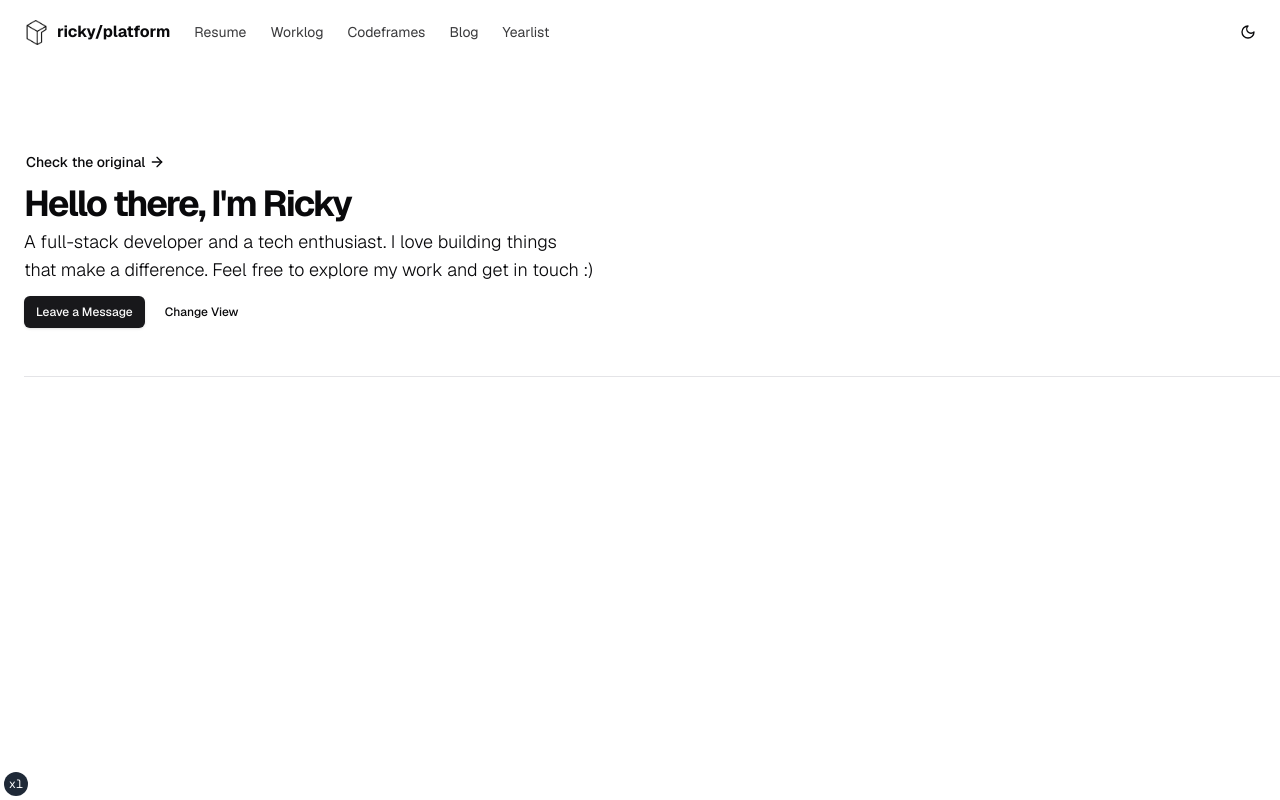
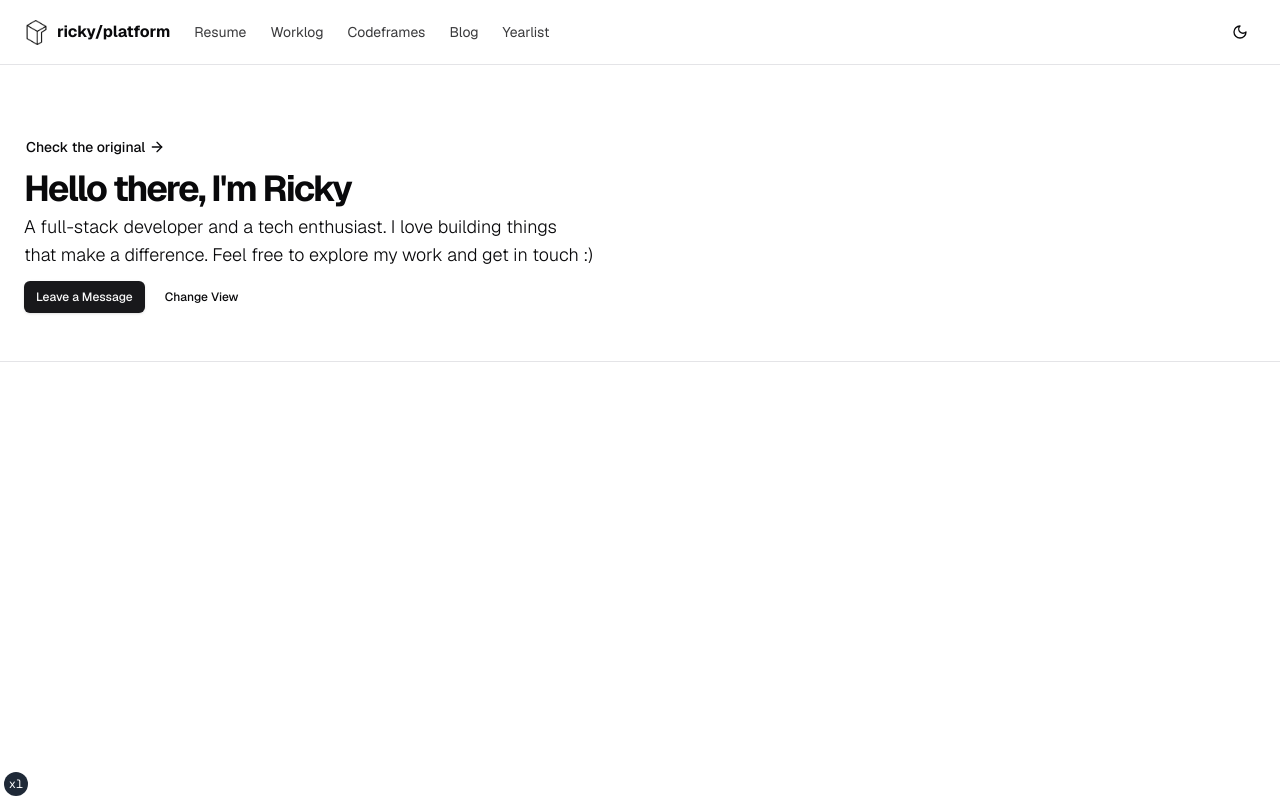
Before and after one commit to igloo-9/nihao-woshiricky, a Next.js app: page / in a window 1280 px wide. Built offline with nearby package versions, Linux system fonts and the light colour scheme.

Commit message:
refactor: borderize main nav and adjust hierarchy of the border style vars for the header

```diff
--- a/app/page.js
+++ b/app/page.js
@@ -14,7 +14,7 @@ export default function IndexPage() {
   return (
     <>
       <MainNav />
-      <div className="pt-14 ml-6">
+      <div>
         <PageHeader>
           <Announcement />
           <PageHeaderHeading>Hello there, I'm Ricky</PageHeaderHeading>
--- a/components/main-nav.jsx
+++ b/components/main-nav.jsx
@@ -26,7 +26,8 @@ export function MainNav() {
   }
 
   return (
-    <div className="pt-4 ml-6 mr-4 flex justify-between">
+    <section className="border-grid border-b">
+      <div className="py-4 mx-6 flex justify-between">
         <div className="flex">
           <Link href="/" className="mr-4 flex items-center gap-2 lg:mr-6">
             <Icons.logo theme={resolvedTheme} />
@@ -94,5 +95,6 @@ export function MainNav() {
         </div>
         <ModeSwitcher />
       </div>
+    </section>
   )
 }
--- a/components/page-header.jsx
+++ b/components/page-header.jsx
@@ -3,7 +3,7 @@ import { cn } from '@/lib/utils'
 function PageHeader({ className, children, ...props }) {
   return (
     <section className={cn('border-grid border-b', className)} {...props}>
-      <div className="container-wrapper">
+      <div className="container-wrapper mt-6 ml-6">
         <div className="container flex flex-col items-start gap-1 py-8 md:py-10 lg:py-12">
           {children}
         </div>
```
Lines whose indentation alone changed are shown as unchanged.
